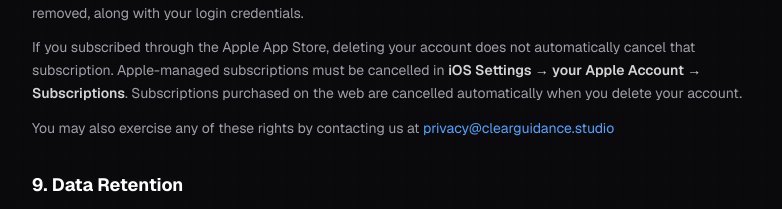
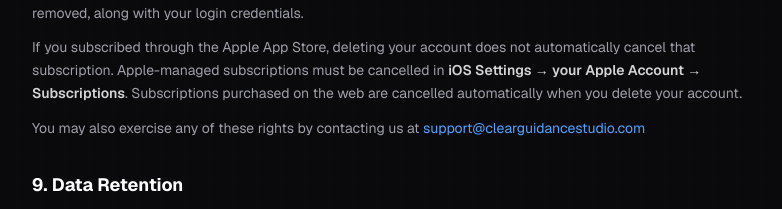
Before and after one commit to WilliamPFink/v0-net-site-handoff, a Next.js app: page /privacy in a window 1280 px wide. Shown: the part 2725-2934 px from the top of the page, without its empty margins (248-1030 px from the left). Built offline with nearby package versions, Linux system fonts and the light colour scheme; no server answers; what @react-pdf/renderer would draw is missing.

Commit message:
Update privacy policy contact email to support@clearguidancestudio.com

```diff
--- a/app/privacy/page.tsx
+++ b/app/privacy/page.tsx
@@ -8,7 +8,7 @@ export const metadata: Metadata = {
   alternates: { canonical: "/privacy" },
 }
 
-const PRIVACY_EMAIL = "privacy@clearguidance.studio"
+const PRIVACY_EMAIL = "support@clearguidancestudio.com"
 
 export default function PrivacyPage() {
   return (
```
